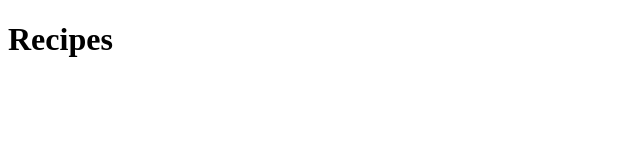
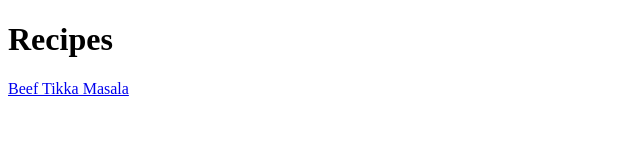
Before and after one commit to FibreglassBadger/odin-recipes, a plain HTML site: page index.html in a window 1280 px wide. Shown: the whole page, without its empty margins (0-640 px from the left). Drawn offline with Linux system fonts and the light colour scheme.

Commit message:
Update index

```diff
--- a/index.html
+++ b/index.html
@@ -7,4 +7,7 @@
 
     <body><h1>Recipes</h1></body>
 
+    <a href="recipes/beef-tikka-masala.html">Beef Tikka Masala</a>
+
+
 </html>
```
